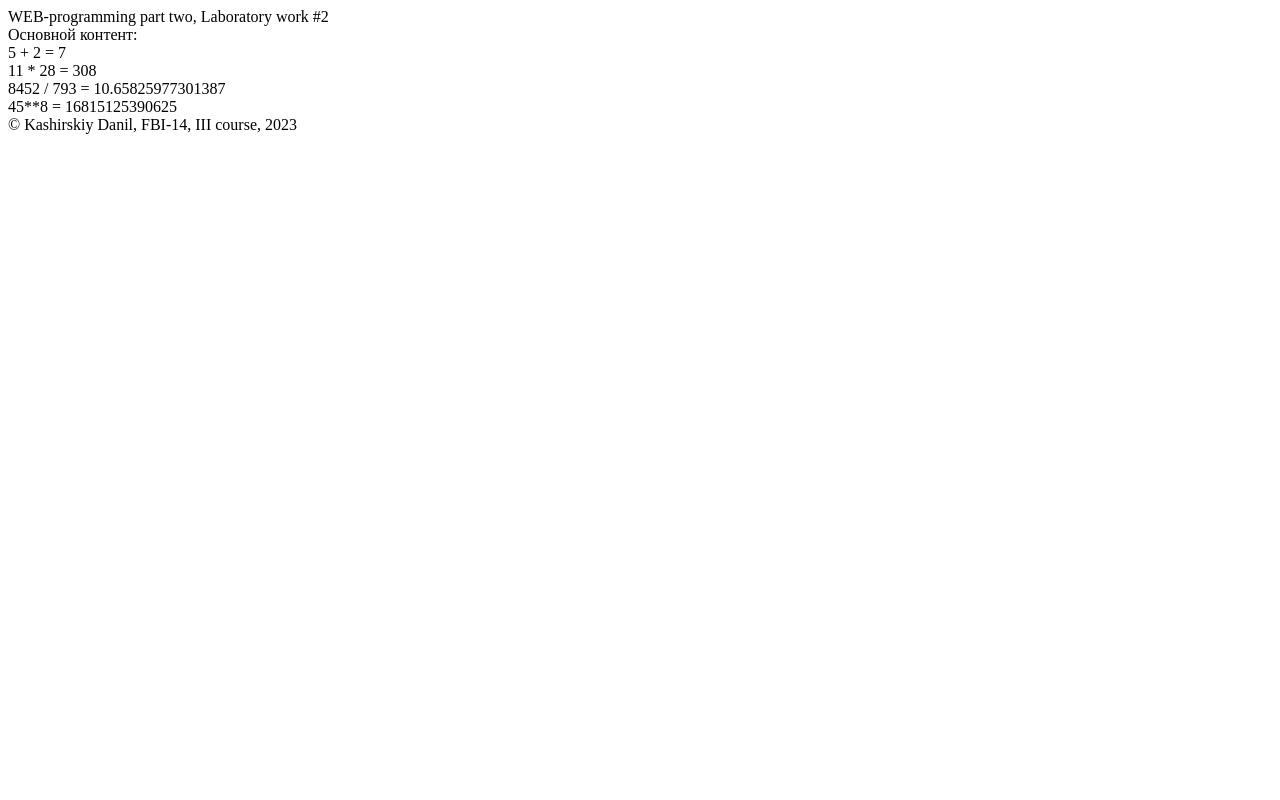
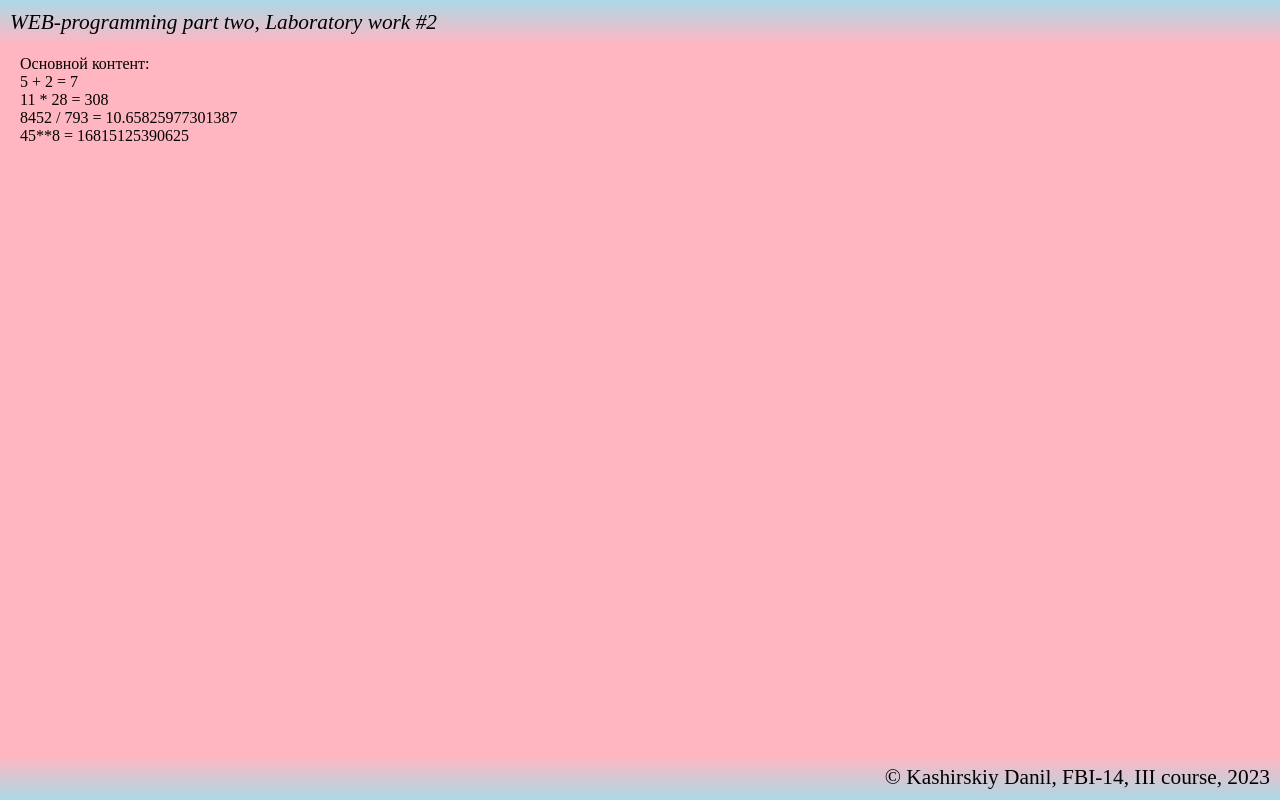
Before and after one commit to Kashiraaa/wed-prog-lab-part-two, a Flask app: page /lab2 in a window 1280 px wide. Run offline with Flask 3, Linux system fonts and the light colour scheme.

Commit message:
Connect styling

```diff
--- /dev/null
+++ b/static/main.css
@@ -0,0 +1,31 @@
+body {
+    background-color: lightpink;
+    color: black;
+    font-family: 'Times New Roman';
+    margin: 0px;
+}
+
+header{
+    background-image: linear-gradient(to bottom, lightblue, lightpink);
+    color: black;
+    padding: 10px;
+    font-size: 16pt;
+    font-style: italic;
+    text-align: left;
+}
+
+main{
+    margin: 10px 20px;
+}
+
+footer {
+    background-image: linear-gradient(to top, lightblue, lightpink);
+    color: black;
+    padding: 10px;
+    font-size: 16pt;
+    text-align: right;
+    position: fixed;
+    left: 0px;
+    bottom: 0px;
+    right: 0px;
+}
--- a/templates/example.html
+++ b/templates/example.html
@@ -4,6 +4,7 @@
     <meta charset="UTF-8">
     <meta name="viewport" content="width=device-width, initial-scale=1.0">
     <title>Danil Kashirskiy. Laboratory work #{{ numlab }}</title>
+    <link rel="stylesheet" href="{{ url_for('static', filename='main.css')}}">
 </head>
 <body>
     <header>
```
